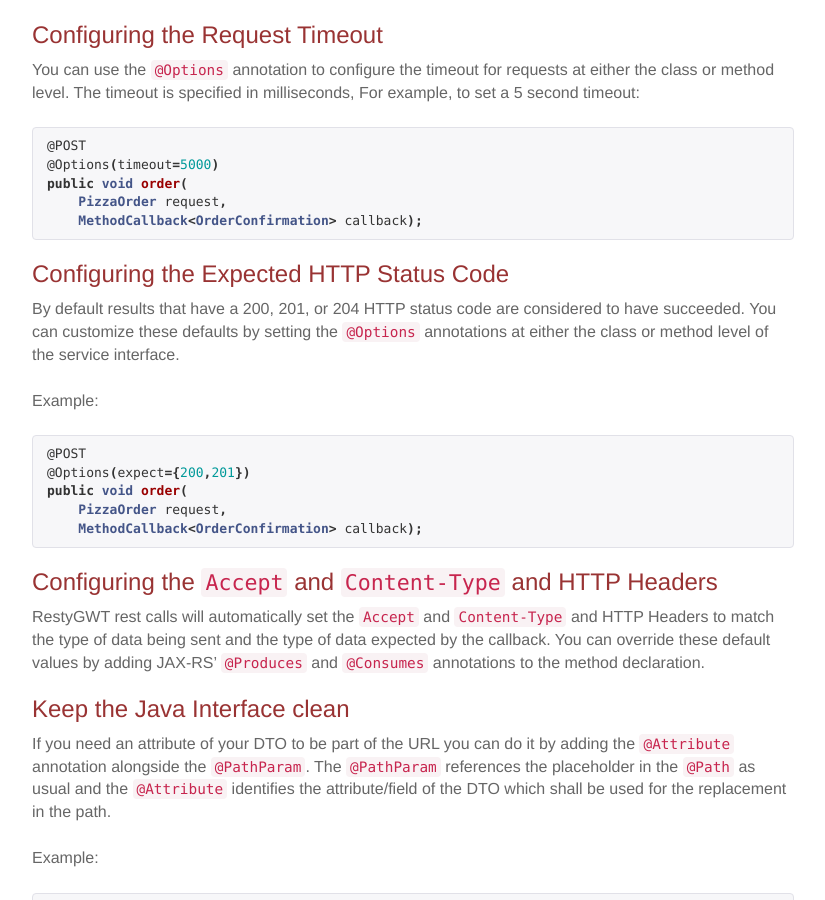
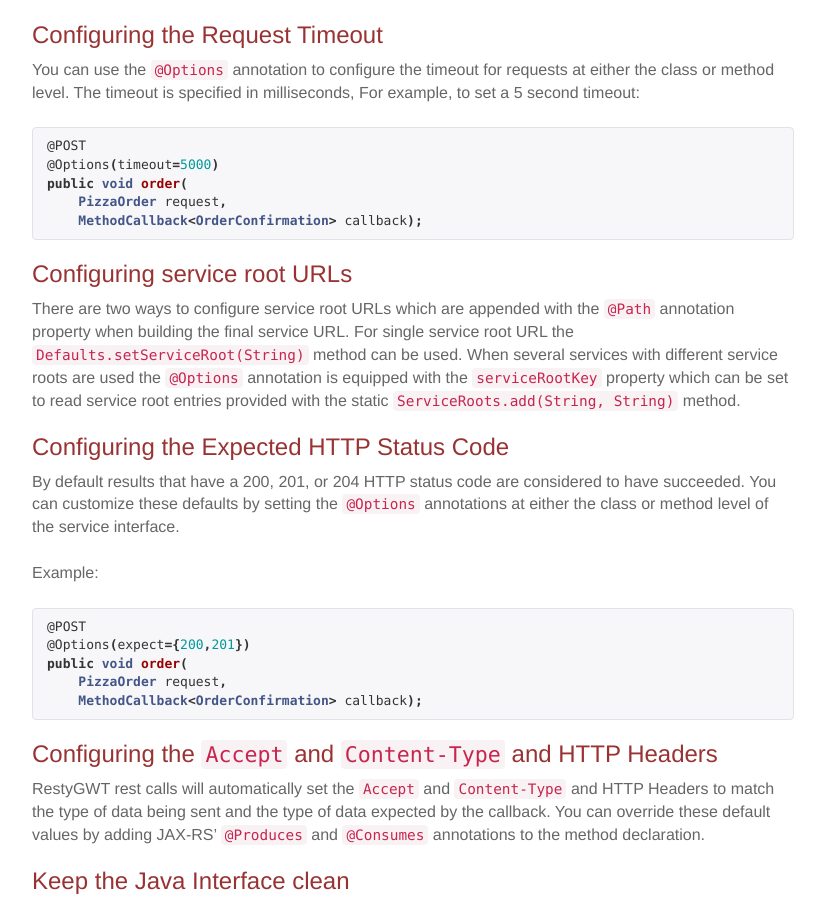
Before and after one commit to BadgerPc/resty-gwt.github.io, a Jekyll site: the page built from documentation/restygwt-user-guide.markdown, in a window 1280 px wide and 900 px high, scrolled down 3397 px. Shown: the whole window, without its empty margins (227-1052 px from the left). Built offline with Jekyll 4.4.1, drawn with Linux system fonts in a browser that asks for light colours; Markdown is read by kramdown in place of the engine named in the settings.

Commit message:
Documentation extended to explain how to use #201 contribution

```diff
--- a/documentation/restygwt-user-guide.markdown
+++ b/documentation/restygwt-user-guide.markdown
@@ -192,6 +192,13 @@ public void order(
     PizzaOrder request,
     MethodCallback<OrderConfirmation> callback);
 {% endhighlight %}
+
+### Configuring service root URLs
+
+There are two ways to configure service root URLs which are appended with the `@Path` annotation property
+when building the final service URL. For single service root URL the `Defaults.setServiceRoot(String)` method can be used. When several services with different service roots are used the `@Options` annotation is equipped with
+the `serviceRootKey` property which can be set to read service root entries provided with the static
+`ServiceRoots.add(String, String)` method.
 
 ### Configuring the Expected HTTP Status Code
 
```
